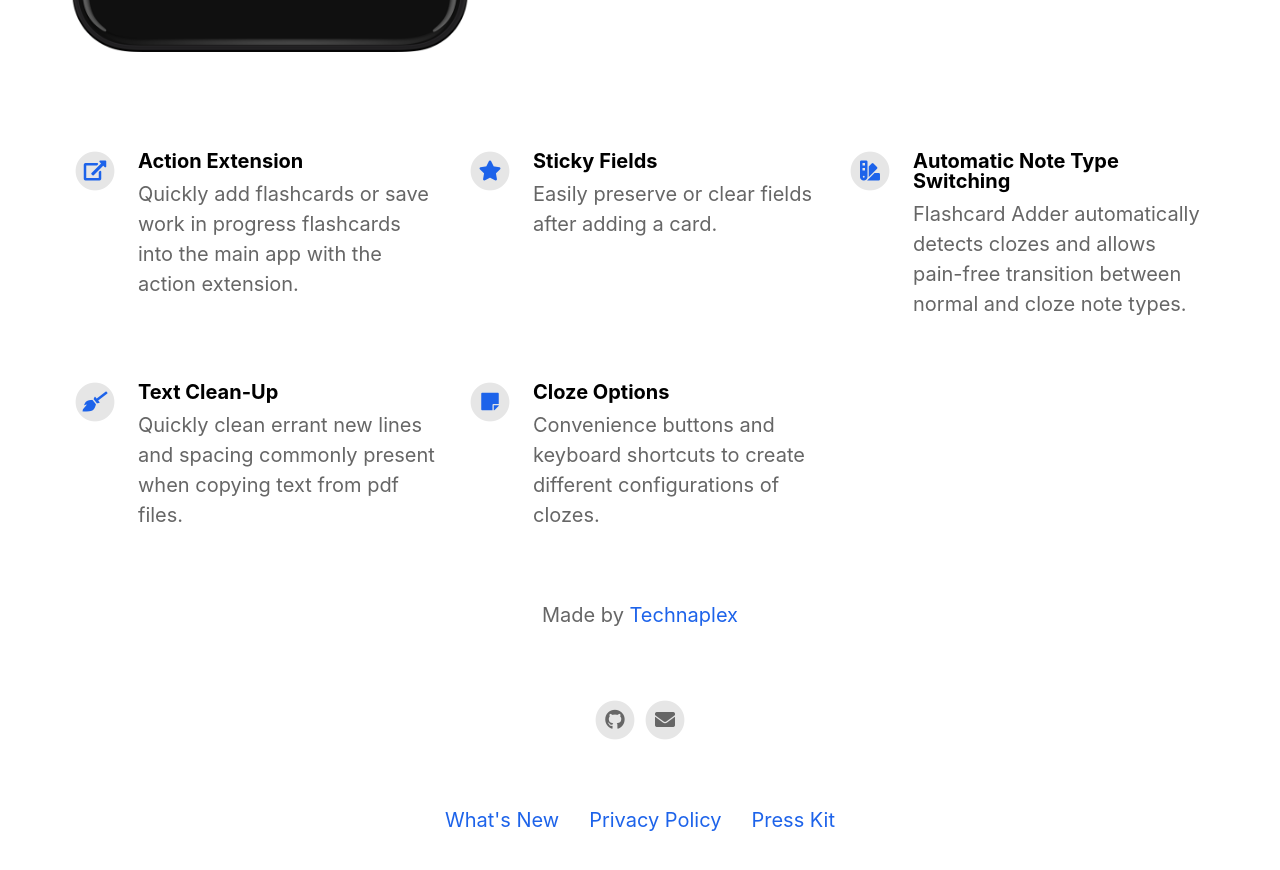
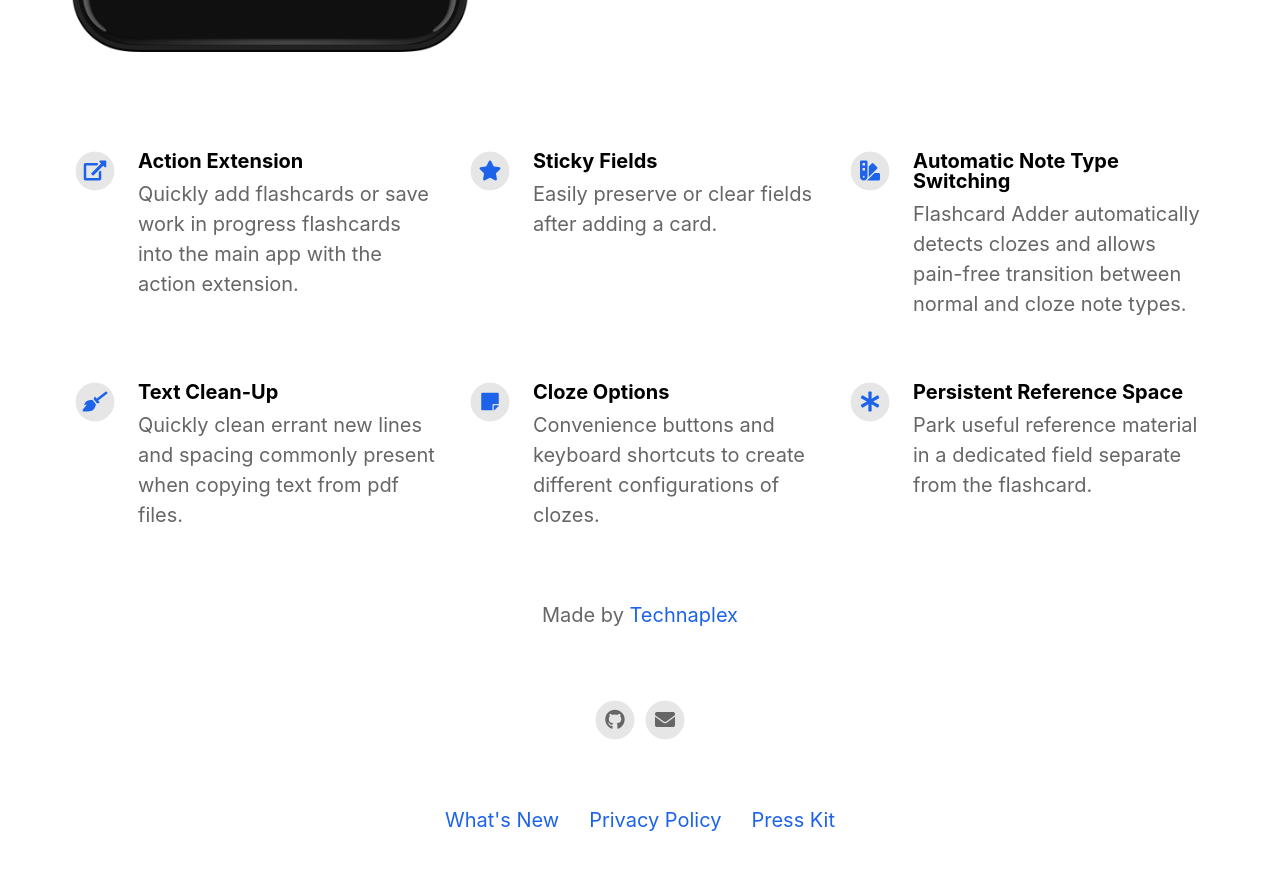
Before and after one commit to Nonameentered/Flashcard-Adder-Site, a Jekyll site: the page built from index.html, in a window 1280 px wide and 900 px high, scrolled down 933 px. Shown: the top 870 px of the window. Built offline with Jekyll 4.4.1, drawn with Linux system fonts in a browser that asks for light colours; nearby versions of some CDN libraries.

Commit message:
add info about reference space

```diff
--- a/_config.yml
+++ b/_config.yml
@@ -53,6 +53,10 @@ features                                  :
   - title                                 : Cloze Options
     description                           : Convenience buttons and keyboard shortcuts to create different configurations of clozes.
     fontawesome_icon_name                 : sticky-note
+
+  - title                                 : Persistent Reference Space
+    description                           : Park useful reference material in a dedicated field separate from the flashcard.
+    fontawesome_icon_name                 : asterisk
 
 
 
```
